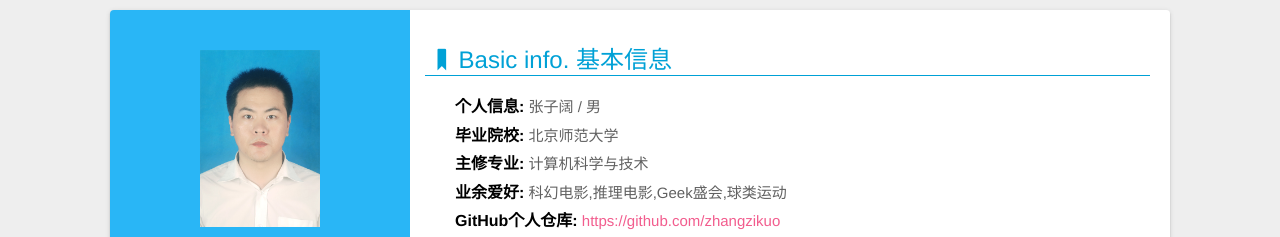
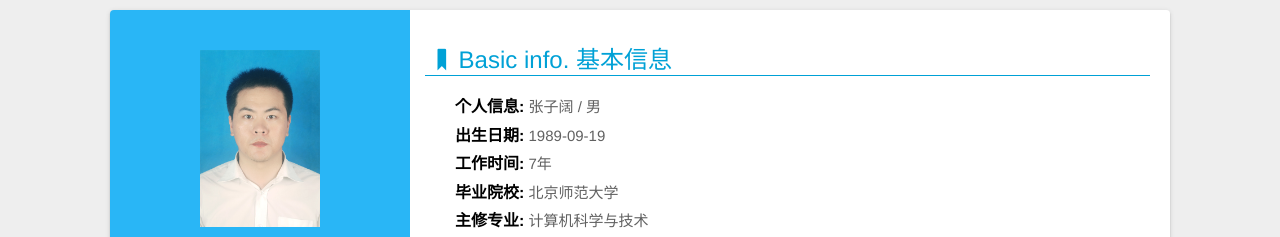
Before and after one commit to zhangzikuo/resume, a website: page cn/index.html in a window 1280 px wide. Shown: the top 237 px of the page. Drawn offline with Linux system fonts and the light colour scheme; some packages are replaced by stand-ins of ours; a script that the page names is missing.

Commit message:
2018-09-01

```diff
--- a/cn/index.html
+++ b/cn/index.html
@@ -65,6 +65,8 @@
                 <li class="someRight">
                     <dt><i class="icon-bookmark"></i>Basic info. 基本信息</dt>
                     <dd><strong>个人信息:</strong> <span>张子阔 / 男</span></dd>
+                    <dd><strong>出生日期:</strong> <span>1989-09-19</span></dd>
+                    <dd><strong>工作时间:</strong> <span>7年</span></dd>
                     <dd><strong>毕业院校:</strong> <span>北京师范大学</span></dd>
                     <dd><strong>主修专业:</strong> <span>计算机科学与技术</span></dd>
                     <dd><strong>业余爱好:</strong> <span>科幻电影,推理电影,Geek盛会,球类运动</span></dd>
```
